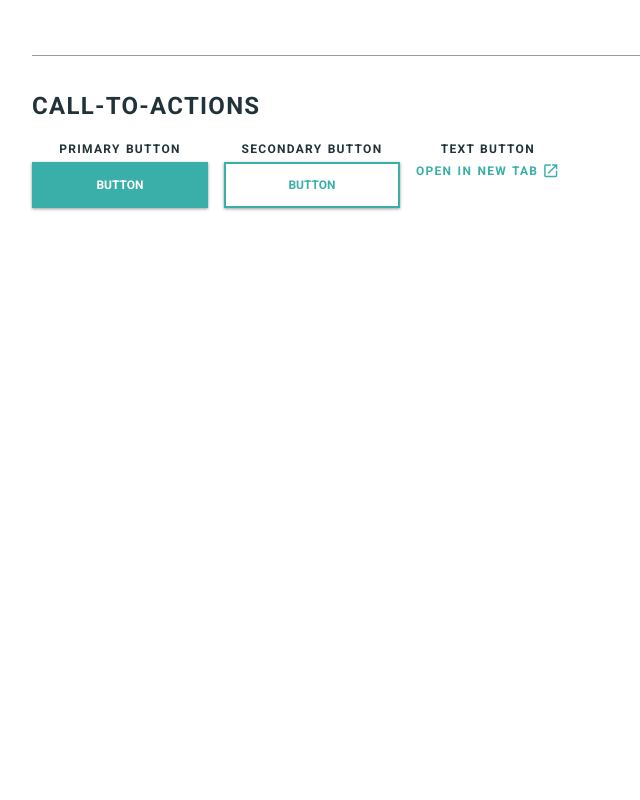
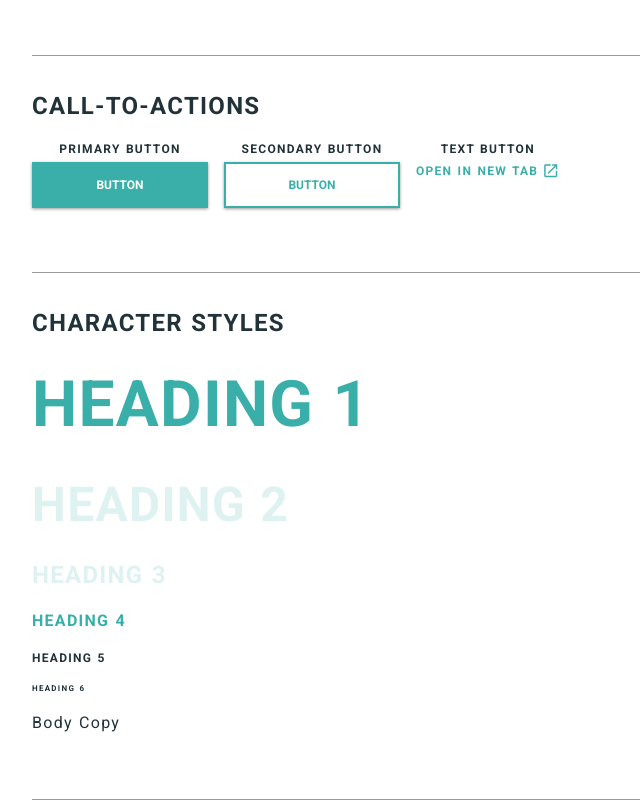
Before and after one commit to mcking49/portfolio-nuxt, a Nuxt app: page /dev in a window 1280 px wide. Shown: the part 323-1123 px from the top of the page, without its empty margins (0-640 px from the left). Before the commit the page ends 800 px from the top, so only its background shows below. Built offline with nearby package versions, Linux system fonts and the light colour scheme.

Commit message:
character styles

```diff
--- a/pages/dev/index.vue
+++ b/pages/dev/index.vue
@@ -41,6 +41,25 @@
               <TextBtn url="/">Open in new tab</TextBtn>
             </div> -->
           </div>
+          <div class="rule w-full mt-16 bg-grey-dark h-px"></div>
+        </div>
+      </section>
+
+      <section class="text pt-8">
+        <div class="container">
+          <h3 class="text-teal-dark">character styles</h3>
+          <div class="flex flex-wrap flex-col justify-start items-start">
+            <div class="mt-4">
+              <h1>heading 1</h1>
+              <h2 class="mt-4">heading 2</h2>
+              <h3 class="mt-4">heading 3</h3>
+              <h4 class="mt-4">heading 4</h4>
+              <h5 class="mt-4">heading 5</h5>
+              <h6 class="mt-4">heading 6</h6>
+              <p class="mt-4">Body Copy</p>
+            </div>
+          </div>
+          <div class="rule w-full mt-16 bg-grey-dark h-px"></div>
         </div>
       </section>
     </main>
```
